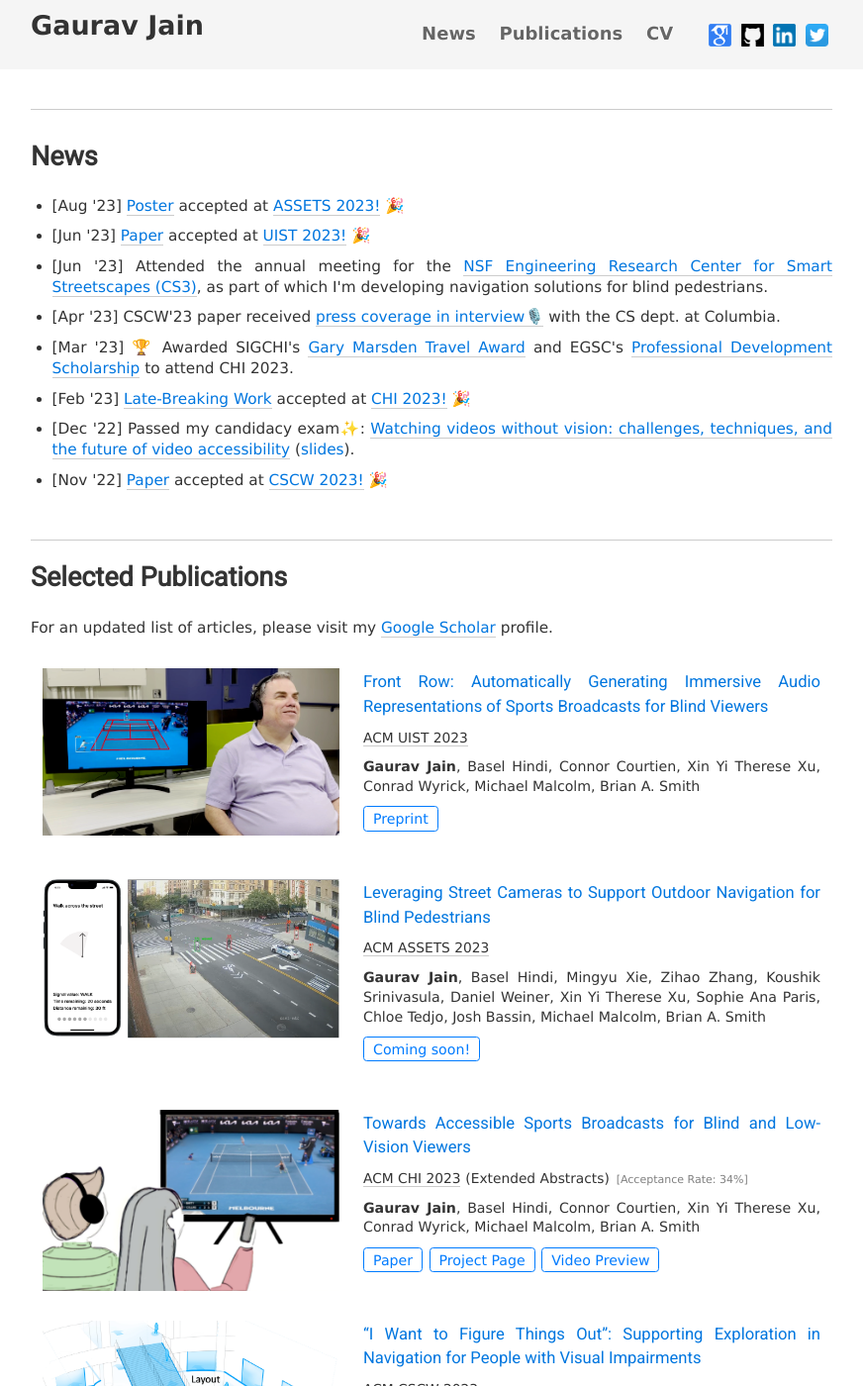
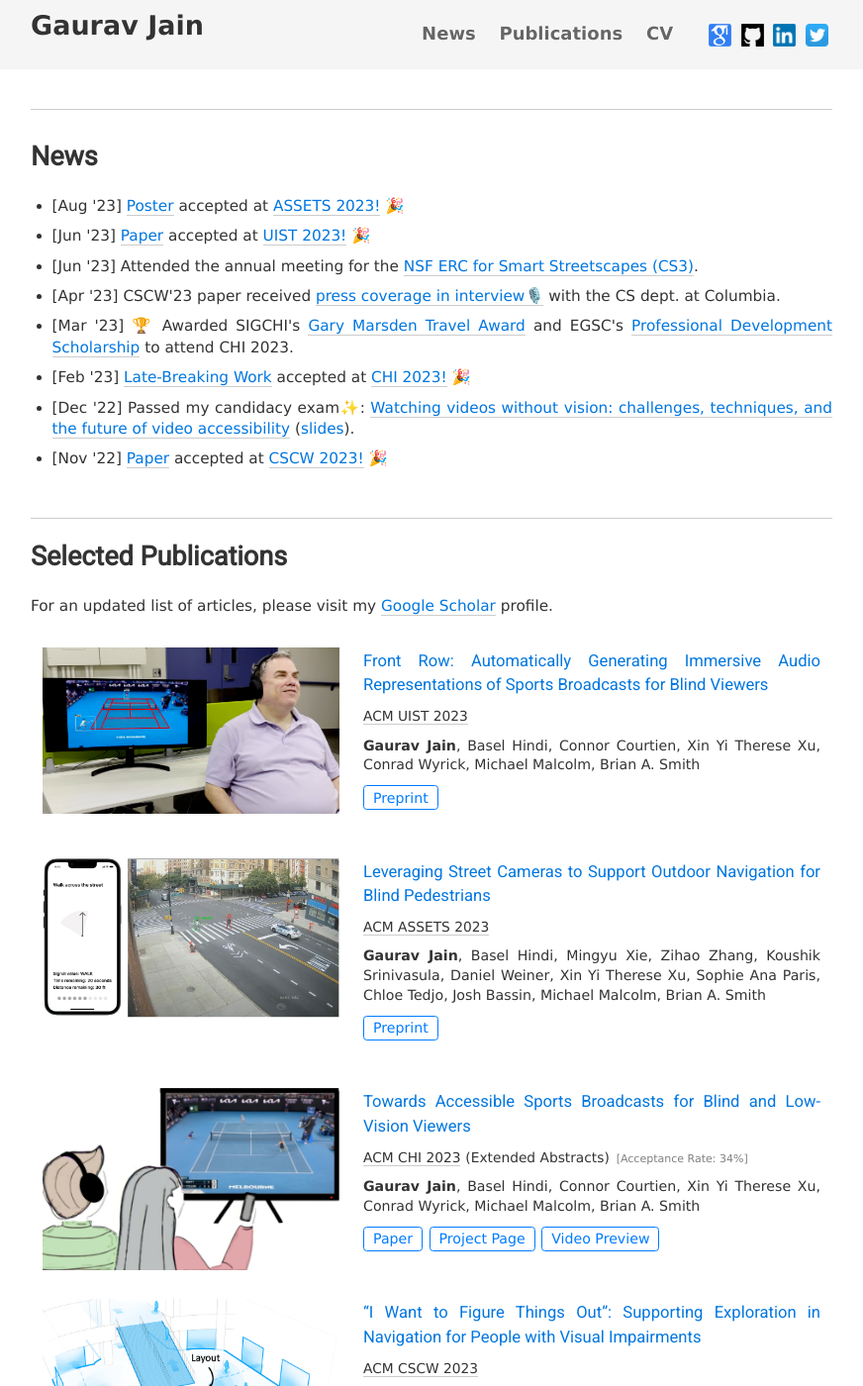
Before and after one commit to Gaurav1302/gaurav1302.github.io, a Jekyll site: the page built from index.html, in a window 1280 px wide and 1400 px high, scrolled down 466 px. Shown: the whole window at 99% size, without its empty margins (204-1076 px from the left). Built offline with Jekyll 4.4.1, drawn with Linux system fonts in a browser that asks for light colours; nearby versions of some CDN libraries.

Commit message:
updated preprint links and location

```diff
--- a/index.html
+++ b/index.html
@@ -86,7 +86,7 @@ tags: about
               </li>
               <li>
                 <p> <span class="news_date">[Jun '23] </span>
-                  Attended the annual meeting for the <a href="https://cs3-erc.org/"; class="uline-black">NSF Engineering Research Center for Smart Streetscapes (CS3)</a>, as part of which I'm developing navigation solutions for blind pedestrians.
+                  Attended the annual meeting for the <a href="https://cs3-erc.org/"; class="uline-black">NSF ERC for Smart Streetscapes (CS3)</a>.
                 </p>
               </li>
               <li>
@@ -202,7 +202,7 @@ tags: about
           </div>
         </td>
         <td valign="middle" width="60%">
-          <a href= "" class = "paper_title">
+          <a href= "https://gaurav1302.github.io/files/ASSETS_preprint.pdf" class = "paper_title">
             Leveraging Street Cameras to Support Outdoor Navigation for Blind Pedestrians
           </a>
           <p class = "venue">
@@ -214,8 +214,8 @@ tags: about
           <span class="me_author"> Gaurav Jain</span>, <span class="co_author">Basel Hindi, Mingyu Xie, Zihao Zhang, Koushik Srinivasula, Daniel Weiner, Xin Yi Therese Xu, Sophie Ana Paris, Chloe Tedjo, Josh Bassin, Michael Malcolm, Brian A. Smith</span>
             <br />
           </p>
-          <a href="" class="btn btn-outline-primary btn-sm" role="button"
-            aria-pressed="true">Coming soon!</a>
+          <a href="https://gaurav1302.github.io/files/ASSETS_preprint.pdf" class="btn btn-outline-primary btn-sm" role="button"
+            aria-pressed="true">Preprint</a>
             <br />
             <br />
         </td>
```
Also changed, not shown: 3 other files.
